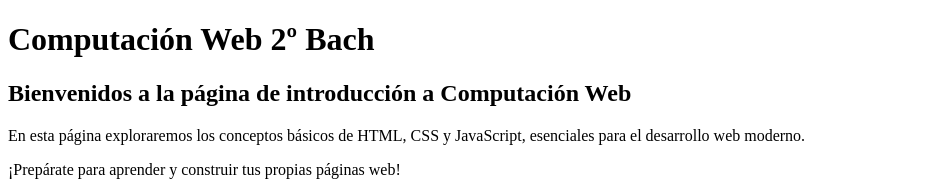
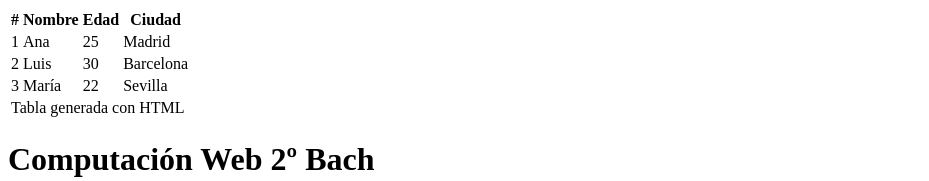
Before and after one commit to Alpaca033/Trabajo-CC, a plain HTML site: page pag2.html in a window 1280 px wide. Shown: the top 181 px of the page, without its empty margins (0-929 px from the left). Drawn offline with Linux system fonts and the light colour scheme.

Commit message:
Update pag2.html

```diff
--- a/pag2.html
+++ b/pag2.html
@@ -7,6 +7,41 @@
 
 </head>
 <body>
+ <table>
+        <thead>
+            <tr>
+                <th>#</th>
+                <th>Nombre</th>
+                <th>Edad</th>
+                <th>Ciudad</th>
+            </tr>
+        </thead>
+        <tbody>
+            <tr>
+                <td>1</td>
+                <td>Ana</td>
+                <td>25</td>
+                <td>Madrid</td>
+            </tr>
+            <tr>
+                <td>2</td>
+                <td>Luis</td>
+                <td>30</td>
+                <td>Barcelona</td>
+            </tr>
+            <tr>
+                <td>3</td>
+                <td>María</td>
+                <td>22</td>
+                <td>Sevilla</td>
+            </tr>
+        </tbody>
+        <tfoot>
+            <tr>
+                <td colspan="4">Tabla generada con HTML</td>
+            </tr>
+        </tfoot>
+    </table>
 <header>
 <h1>Computación Web 2º Bach</h1>
 </header>
```
